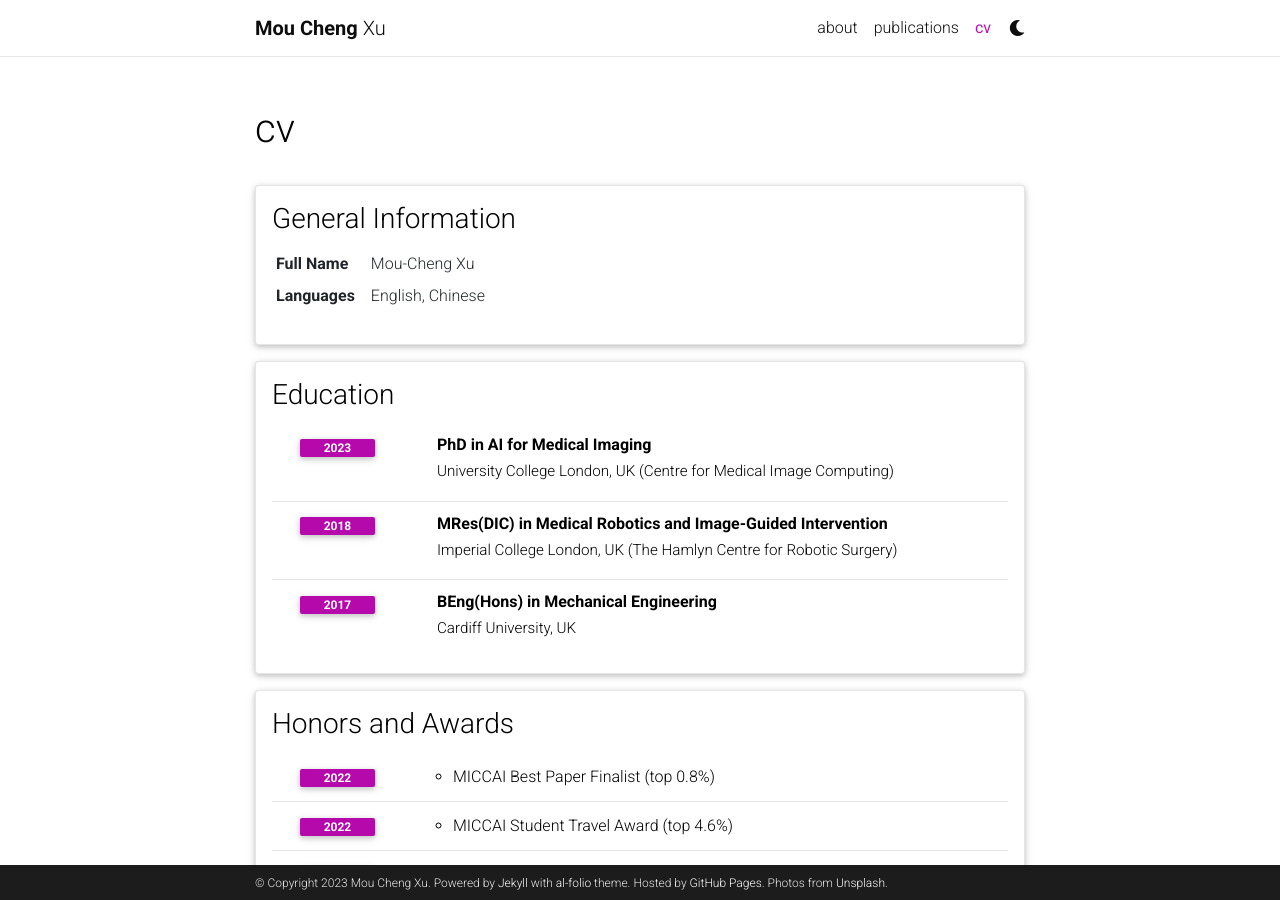
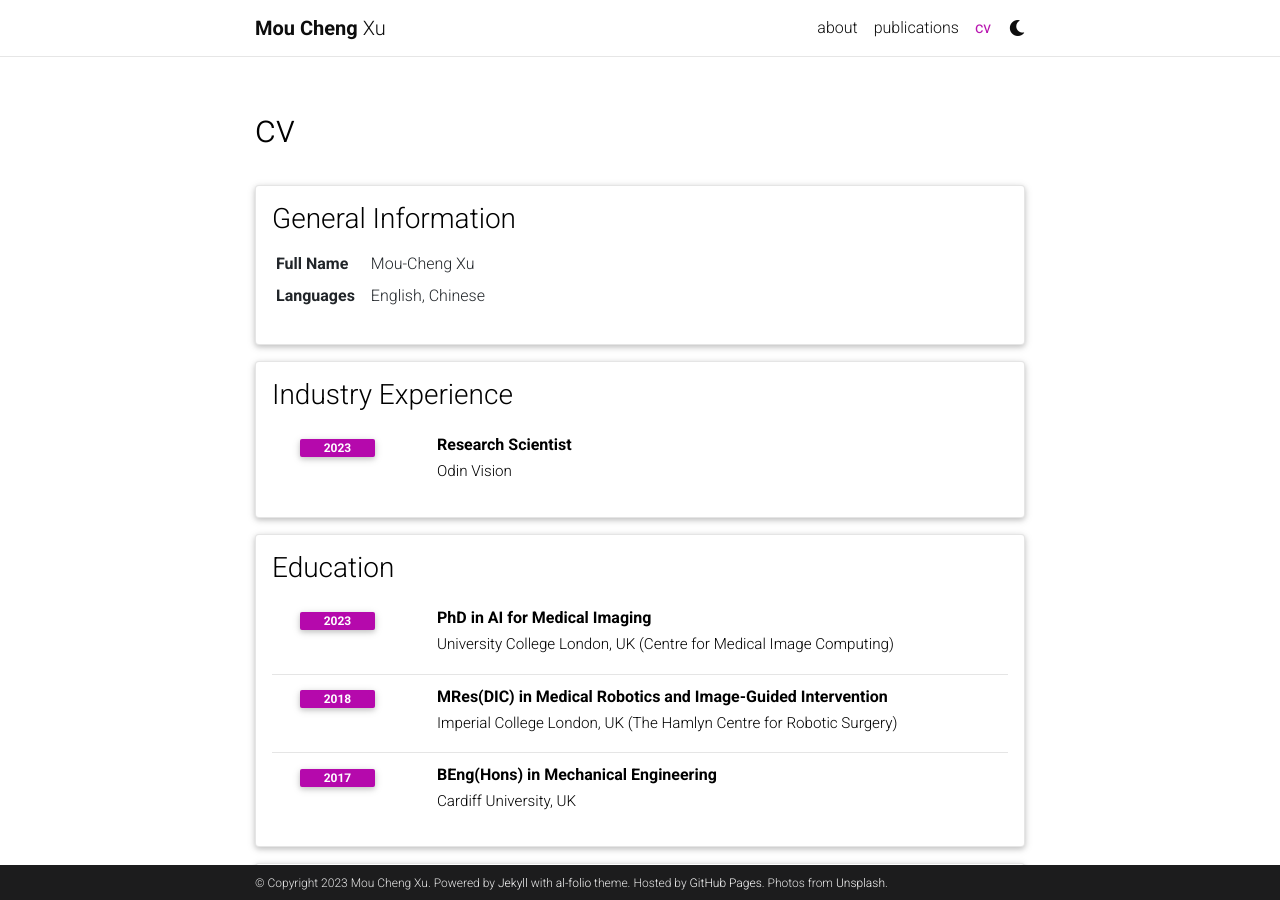
Before and after one commit to moucheng2017/moucheng2017.github.io, a Jekyll site: the page built from _pages/cv.md, in a window 1280 px wide and 900 px high. Built offline with Jekyll 4.4.1, drawn with Linux system fonts in a browser that asks for light colours; comment, search, counter and statistics services are not loaded; a style sheet for code colours, icons or effects is not loaded.

Commit message:
Update cv.yml adding new section for experience

```diff
--- a/_data/cv.yml
+++ b/_data/cv.yml
@@ -5,6 +5,13 @@
       value: Mou-Cheng Xu
     - name: Languages
       value: English, Chinese
+
+- title: Industry Experience
+  type: time_table
+  contents:
+    - title: Research Scientist
+      institution: Odin Vision
+      year: 2023
 
 - title: Education
   type: time_table
@@ -21,7 +28,7 @@
       institution: Cardiff University, UK
       year: 2017
 
-- title: Honors and Awards
+- title: Awards
   type: time_table
   contents:
     - year: 2022
@@ -58,6 +65,7 @@
     - year: 2022
       items:
         - MIDL Oral, ETH Zurich, Switzerland
+
 # - title: Experience
 #   type: time_table
 #   contents:
```
